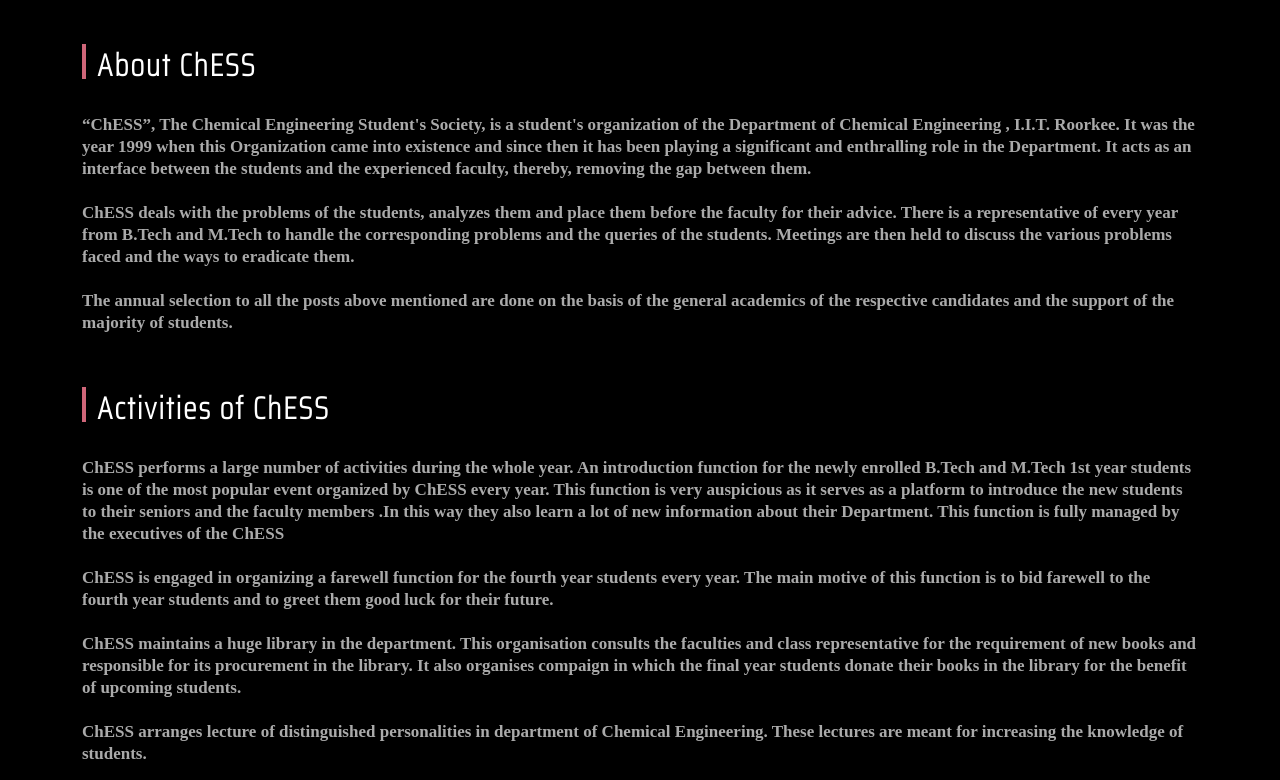
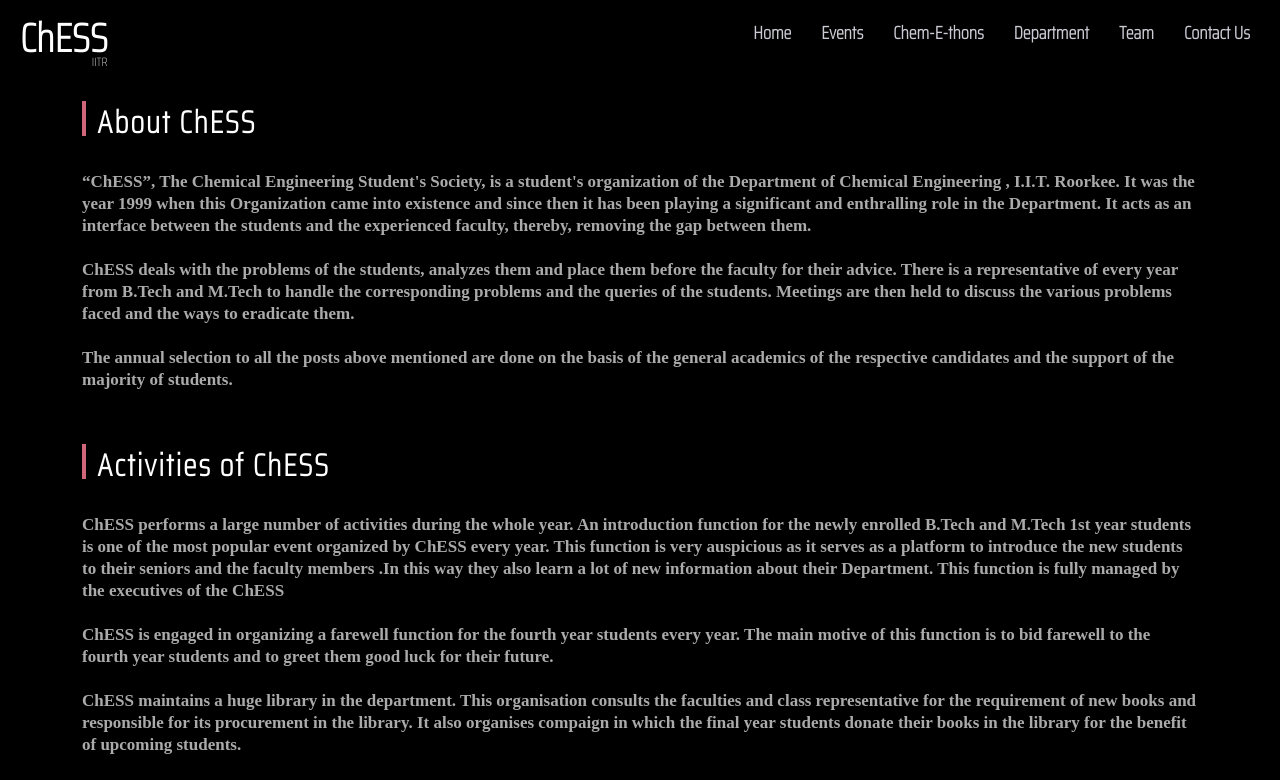
Before and after one commit to chess-webd/frontend-js, a React (Create React App) app: page /#/ in a window 1280 px wide. Shown: the top 780 px of the page. Built offline with nearby package versions, Linux system fonts and the light colour scheme.

Commit message:
Added Header

```diff
--- a/src/App.js
+++ b/src/App.js
@@ -2,9 +2,11 @@
 import './App.css';
 import { Footer } from './component';
 import { Navigator } from './navigation';
+import Header from "./component/header";
 function App() {
   return (
     <div className='App'>
+      <Header />
       <Navigator />
     </div>
   );
--- /dev/null
+++ b/src/component/header/index.js
@@ -0,0 +1,58 @@
+import './index.module.css';
+import React, { useEffect, useRef } from 'react';
+import styles from  './index.module.css';
+import menu from '../../assests/images/menu.png';
+import { useState } from 'react';
+
+import useMediaQuery from '@material-ui/core/useMediaQuery';
+
+
+const Header=()=>{
+
+    const [isMenuOpen,setMenuOpen] =useState(true);
+    const matches = useMediaQuery('(min-width:700px)');
+    useEffect(()=>{
+        if(matches){
+        setMenuOpen(true);}
+        else{
+            setMenuOpen(false);
+        }
+    },[matches])
+    const toggle=()=>{
+    setMenuOpen(!isMenuOpen)
+    }
+
+    return(
+        <div className="App">
+     <header className={styles.header}>
+    <div className={styles.container}>
+        <div className={styles.navbar}>
+
+
+            <nav>
+              <div class={styles.chesslogo}>
+                <div className={styles.ChessText}><b>ChESS</b></div>
+                    <div className={styles.iitrtext}>
+                    IITR
+                    </div>
+
+            </div>
+                <ul className={isMenuOpen?styles.menuOpen:styles.menuClose}>
+                    <li><a href=""><b>Home</b></a></li>
+                    <li><a href=""><b>Events</b></a></li>
+                    <li><a href=""><b>Chem-E-thons</b></a></li>
+                    <li><a href=""><b>Department</b></a></li>
+                    <li><a href=""><b>Team</b></a></li>
+                    <li><a href=""><b>Contact Us</b></a></li>
+                </ul>
+            </nav>
+            <img className={styles.menu} src={menu} onClick={toggle} ></img>
+        </div>
+    </div>
+  </header>
+
+
+    </div>
+    );
+}
+export default Header;
--- /dev/null
+++ b/src/component/header/index.module.css
@@ -0,0 +1,118 @@
+*{
+    margin:0px;
+    padding:0px;
+}
+.container{
+    width:100%;
+    min-height: 100vh;
+    /* padding-left: 8%; */
+    /* padding-right: 8%; */
+    box-sizing: border-box;
+    overflow: hidden;
+}
+.chesslogo {
+    position: absolute;
+    width: wrap-content;
+    height: wrap-content;
+    left: 20px;
+    /* margin-top: 80px; */
+    /* bottom: 74px; */
+    /* border:1px solid red; */
+  }
+
+  .header{
+      height:57px;
+      background-color:black;
+  }
+
+  .ChessText {
+    margin-top: 10%;
+    /* margin-left: -47%; */
+    font-size: 40px;
+    font-family: 'Saira Condensed', sans-serif;
+    /* font-weight: bolder; */
+    /* text-shadow: 3px 0 #ffffff; */
+    color: #ffffff;
+  }
+  .iitrtext {
+      text-align: right;
+    margin-top: -16px;
+    font-size: 12px;
+    font-family: 'Saira Condensed', sans-serif;
+    font-weight: 500;
+    color: #ffffff;
+  }
+.navbar{
+    width:100%;
+    display: flex;
+    align-items: center;
+    background-color: rgba(0, 0, 0, 0.88);
+}
+.menu{
+    width:25px;
+    cursor: pointer;
+    display: none;
+}
+nav{
+    flex:1;
+    text-align:right;
+}
+nav ul li{
+    list-style: none;
+    display: inline-block;
+    margin-right: 30px;
+    margin-top: 20px;
+    }
+    nav ul li a{
+        text-decoration: none;
+        font-size: 18px;
+        color: #cccad4;
+
+
+        font-family: 'Saira Condensed';
+    }
+    nav ul li a:hover{
+        color:#ff5ea2;
+        text-decoration: none;
+        transition: 00.5s;
+    }
+ .menuOpen{
+display: block;
+
+ }
+ .menuClose{
+display: none;
+
+ }
+
+    @media only screen and (max-width:700px){
+        nav ul{
+            width:100%;
+            background: #000000e0;
+            position: absolute;
+            top:65px;
+            right:0;
+            z-index:2;
+        }
+
+        nav ul li{
+            display: block;
+            /* margin-top: 10px; */
+            margin-bottom: 10px;
+        margin-top: 0px;
+        }
+        nav ul li a{
+            color:#fff;
+
+        }
+        .menu{
+            display: block;
+            margin-top: 20px;
+            margin-right: 20px;
+        }
+
+        .chesslogo {
+            position: absolute;
+margin-top: -25px;
+          }
+        }
```
Also changed, not shown: public/index.html (+1 -21 lines), src/assests/images/menu.png (added).
